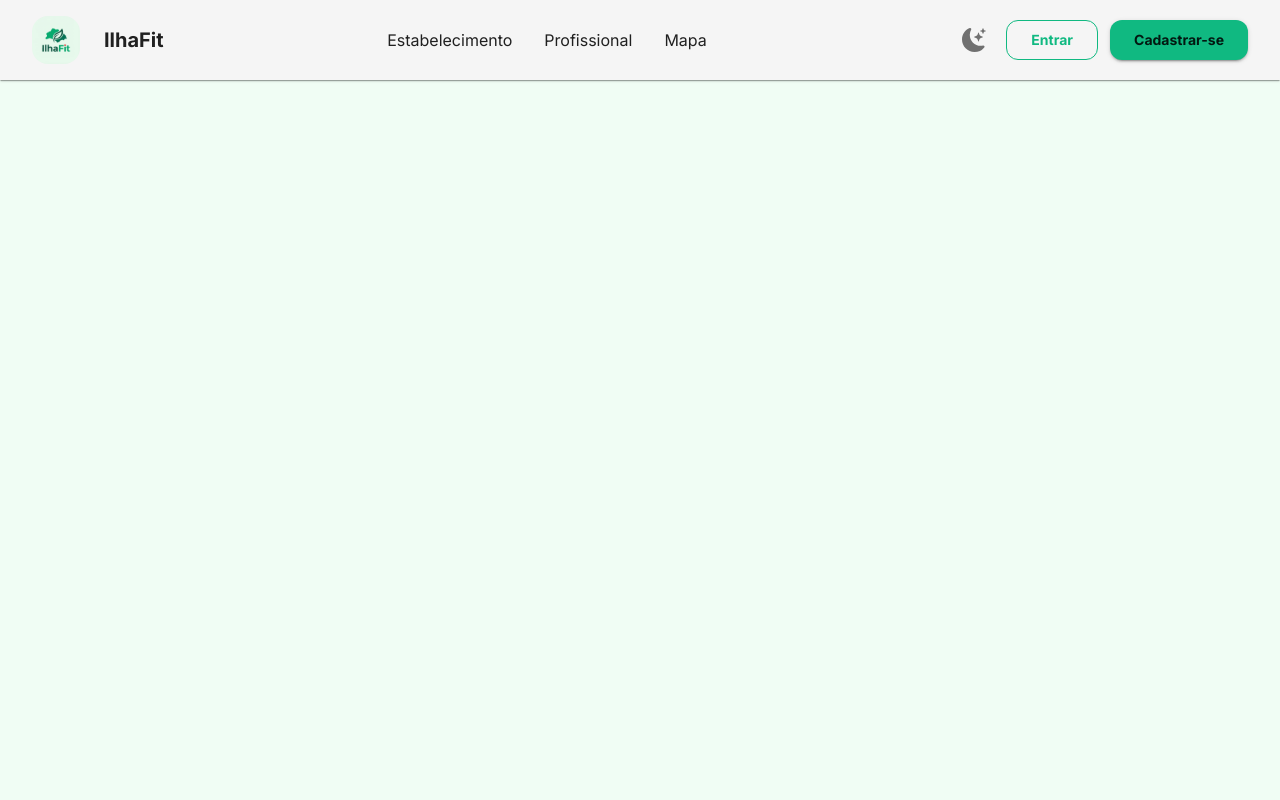
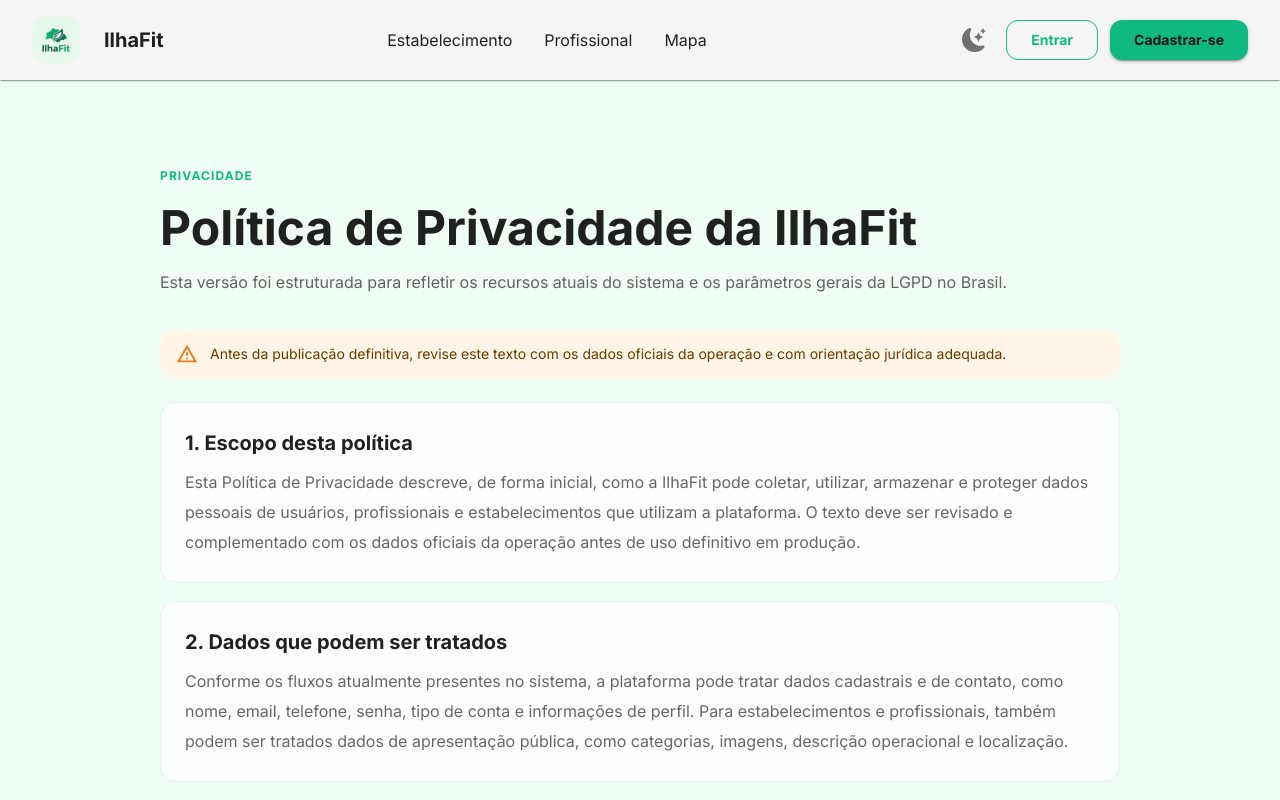
Before and after one commit to ViniciusPrado7/IlhaFit-Frontend, a React (Vite) app: page /politica-de-privacidade in a window 1280 px wide. Built offline with nearby package versions, Linux system fonts and the light colour scheme; no server answers.

Commit message:
feat: adiciona paginas institucionais de sobre e privacidade

```diff
--- a/src/App.jsx
+++ b/src/App.jsx
@@ -14,6 +14,8 @@ import Profissional from "./pages/Profissional/index.jsx";
 import Mapa from "./pages/Mapa/index.jsx";
 import ConfiguracaoProfissional from "./pages/Profissional/Configuracao/index.jsx";
 import ConfiguracaoUsuario from "./pages/Usuario/Configuracao/index.jsx";
+import Privacidade from "./pages/Privacidade/index.jsx";
+import Sobre from "./pages/Sobre/index.jsx";
 import EstabelecimentoRoute from "./components/PrivateRoute/EstabelecimentoRoute.jsx";
 import AdminRoute from "./components/PrivateRoute/AdminRoute.jsx";
 import AdminPanel from "./pages/Admin/index.jsx";
@@ -49,6 +51,8 @@ function App() {
         <Route path="/mapa" element={<Mapa />} />
         <Route path="/profissional/configuracoes" element={<ConfiguracaoProfissional />} />
         <Route path="/usuario/configuracoes" element={<ConfiguracaoUsuario />} />
+        <Route path="/sobre" element={<Sobre />} />
+        <Route path="/politica-de-privacidade" element={<Privacidade />} />
         <Route path="/cadastro" element={<Cadastro />} />
         <Route path="/login" element={<Login />} />
         <Route path="/esqueci-senha" element={<EsqueciSenha />} />
--- /dev/null
+++ b/src/pages/Privacidade/index.jsx
@@ -0,0 +1,102 @@
+import { Alert, Box, Paper, Typography } from "@mui/material";
+import { alpha, useTheme } from "@mui/material/styles";
+
+const sections = [
+  {
+    title: "1. Escopo desta política",
+    body:
+      "Esta Política de Privacidade descreve, de forma inicial, como a IlhaFit pode coletar, utilizar, armazenar e proteger dados pessoais de usuários, profissionais e estabelecimentos que utilizam a plataforma. O texto deve ser revisado e complementado com os dados oficiais da operação antes de uso definitivo em produção.",
+  },
+  {
+    title: "2. Dados que podem ser tratados",
+    body:
+      "Conforme os fluxos atualmente presentes no sistema, a plataforma pode tratar dados cadastrais e de contato, como nome, email, telefone, senha, tipo de conta e informações de perfil. Para estabelecimentos e profissionais, também podem ser tratados dados de apresentação pública, como categorias, imagens, descrição operacional e localização.",
+  },
+  {
+    title: "3. Finalidades de uso",
+    body:
+      "Os dados podem ser utilizados para criar e manter contas, autenticar acesso, exibir perfis, relacionar categorias, mostrar localização no mapa, viabilizar configurações de conta, melhorar a navegação, responder solicitações e manter a integridade básica da plataforma.",
+  },
+  {
+    title: "4. Bases legais aplicáveis",
+    body:
+      "O tratamento pode ocorrer, conforme o caso concreto, com fundamento em execução de contrato ou de procedimentos preliminares relacionados ao uso da plataforma, cumprimento de obrigação legal ou regulatória, exercício regular de direitos, legítimo interesse e, quando aplicável, consentimento do titular.",
+  },
+  {
+    title: "5. Compartilhamento de dados",
+    body:
+      "A IlhaFit pode compartilhar dados com provedores e operadores necessários ao funcionamento técnico da aplicação, hospedagem, autenticação, armazenamento, análise operacional e atendimento de obrigações legais. Dados exibidos em perfis públicos também podem ser visualizados por outros usuários da plataforma conforme a configuração e a natureza da conta.",
+  },
+  {
+    title: "6. Retenção e eliminação",
+    body:
+      "Os dados devem ser mantidos apenas pelo tempo necessário para cumprir as finalidades informadas, atender obrigações legais, exercer direitos em processos administrativos, judiciais ou arbitrais e preservar evidências mínimas de segurança. Encerrada a necessidade, os dados devem ser eliminados, anonimizados ou mantidos somente nas hipóteses admitidas pela legislação.",
+  },
+  {
+    title: "7. Direitos do titular",
+    body:
+      "Nos termos da LGPD, o titular pode solicitar confirmação da existência de tratamento, acesso aos dados, correção de dados incompletos ou desatualizados, anonimização, bloqueio ou eliminação quando cabível, portabilidade, informação sobre compartilhamentos e revogação do consentimento nos casos em que ele for a base legal aplicável.",
+  },
+  {
+    title: "8. Segurança",
+    body:
+      "A operação deve adotar medidas técnicas e administrativas razoáveis para proteger dados pessoais contra acessos não autorizados, destruição, perda, alteração, comunicação ou difusão indevida, observada a natureza dos dados e os riscos envolvidos no tratamento.",
+  },
+  {
+    title: "9. Contato para privacidade",
+    body:
+      "O canal de contato para solicitações relacionadas a dados pessoais deve ser informado de forma clara pela operação. Até a definição oficial, esta página pode ser ajustada para incluir o email institucional, o nome do encarregado e o fluxo de atendimento aplicável.",
+  },
+];
+
+const Privacidade = () => {
+  const theme = useTheme();
+  const isDark = theme.palette.mode === "dark";
+
+  return (
+    <Box sx={{ py: { xs: 4, md: 6 } }}>
+      <Box sx={{ maxWidth: 960, mx: "auto", mb: 4 }}>
+        <Typography variant="overline" sx={{ color: "primary.main", fontWeight: 900, letterSpacing: 1.1 }}>
+          PRIVACIDADE
+        </Typography>
+        <Typography variant="h3" fontWeight={900} sx={{ mt: 1, mb: 1.5 }}>
+          Política de Privacidade da IlhaFit
+        </Typography>
+        <Typography variant="body1" color="text.secondary" sx={{ lineHeight: 1.85 }}>
+          Esta versão foi estruturada para refletir os recursos atuais do sistema e os parâmetros gerais da LGPD no Brasil.
+        </Typography>
+      </Box>
+
+      <Box sx={{ maxWidth: 960, mx: "auto", mb: 3 }}>
+        <Alert severity="warning" sx={{ borderRadius: 2 }}>
+          Antes da publicação definitiva, revise este texto com os dados oficiais da operação e com orientação jurídica adequada.
+        </Alert>
+      </Box>
+
+      <Box sx={{ maxWidth: 960, mx: "auto", display: "grid", gap: 2.25 }}>
+        {sections.map((section) => (
+          <Paper
+            key={section.title}
+            elevation={0}
+            sx={{
+              p: { xs: 2.25, md: 3 },
+              borderRadius: 2,
+              border: "1px solid",
+              borderColor: alpha(theme.palette.primary.main, isDark ? 0.18 : 0.12),
+              bgcolor: alpha(theme.palette.background.paper, isDark ? 0.6 : 0.82),
+            }}
+          >
+            <Typography variant="h6" fontWeight={800} sx={{ mb: 1 }}>
+              {section.title}
+            </Typography>
+            <Typography variant="body1" color="text.secondary" sx={{ lineHeight: 1.9 }}>
+              {section.body}
+            </Typography>
+          </Paper>
+        ))}
+      </Box>
+    </Box>
+  );
+};
+
+export default Privacidade;
--- /dev/null
+++ b/src/pages/Sobre/index.jsx
@@ -0,0 +1,71 @@
+import { Box, Paper, Typography } from "@mui/material";
+import { alpha, useTheme } from "@mui/material/styles";
+
+const sections = [
+  {
+    title: "O que é a IlhaFit",
+    text:
+      "A IlhaFit é uma plataforma pensada para aproximar pessoas, profissionais e estabelecimentos em um fluxo mais claro de descoberta, comparação e contato. O sistema organiza categorias, perfis, localização e informações essenciais para reduzir atrito na busca por serviços e espaços.",
+  },
+  {
+    title: "Como a plataforma ajuda",
+    text:
+      "Na prática, a plataforma permite navegar por estabelecimentos, profissionais e mapa, aplicar filtros por categoria e visualizar detalhes relevantes antes do contato. O objetivo do produto é tornar a busca mais objetiva, com menos dispersão e mais contexto para decidir.",
+  },
+  {
+    title: "Para quem o sistema foi desenhado",
+    text:
+      "A IlhaFit atende três frentes principais: usuários que procuram opções, profissionais que querem se apresentar com mais clareza e estabelecimentos que precisam expor serviços, imagens, categorias e localização de forma organizada.",
+  },
+  {
+    title: "Direção do produto",
+    text:
+      "A base do sistema combina descoberta por categoria, navegação por mapa, exibição de perfis e gestão de conta. Conforme a operação evoluir, essa página pode ser refinada com a história institucional, dados da empresa, canais oficiais e informações comerciais definitivas.",
+  },
+];
+
+const Sobre = () => {
+  const theme = useTheme();
+  const isDark = theme.palette.mode === "dark";
+
+  return (
+    <Box sx={{ py: { xs: 4, md: 6 } }}>
+      <Box sx={{ maxWidth: 920, mx: "auto", mb: 4 }}>
+        <Typography variant="overline" sx={{ color: "primary.main", fontWeight: 900, letterSpacing: 1.1 }}>
+          SOBRE A ILHAFIT
+        </Typography>
+        <Typography variant="h3" fontWeight={900} sx={{ mt: 1, mb: 1.5 }}>
+          Uma plataforma para conectar busca, contexto e localização
+        </Typography>
+        <Typography variant="body1" color="text.secondary" sx={{ lineHeight: 1.85 }}>
+          Este texto institucional foi estruturado a partir do funcionamento atual do sistema e pode ser ajustado depois com a comunicação oficial da marca.
+        </Typography>
+      </Box>
+
+      <Box sx={{ maxWidth: 920, mx: "auto", display: "grid", gap: 2.25 }}>
+        {sections.map((section) => (
+          <Paper
+            key={section.title}
+            elevation={0}
+            sx={{
+              p: { xs: 2.25, md: 3 },
+              borderRadius: 2,
+              border: "1px solid",
+              borderColor: alpha(theme.palette.primary.main, isDark ? 0.18 : 0.12),
+              bgcolor: alpha(theme.palette.background.paper, isDark ? 0.6 : 0.82),
+            }}
+          >
+            <Typography variant="h6" fontWeight={800} sx={{ mb: 1 }}>
+              {section.title}
+            </Typography>
+            <Typography variant="body1" color="text.secondary" sx={{ lineHeight: 1.9 }}>
+              {section.text}
+            </Typography>
+          </Paper>
+        ))}
+      </Box>
+    </Box>
+  );
+};
+
+export default Sobre;
```
